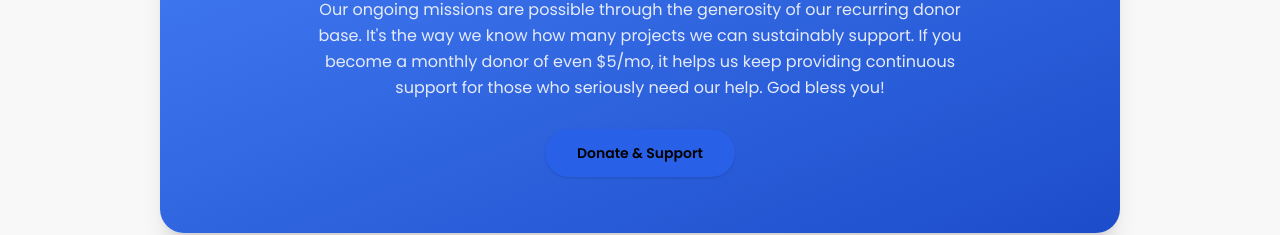
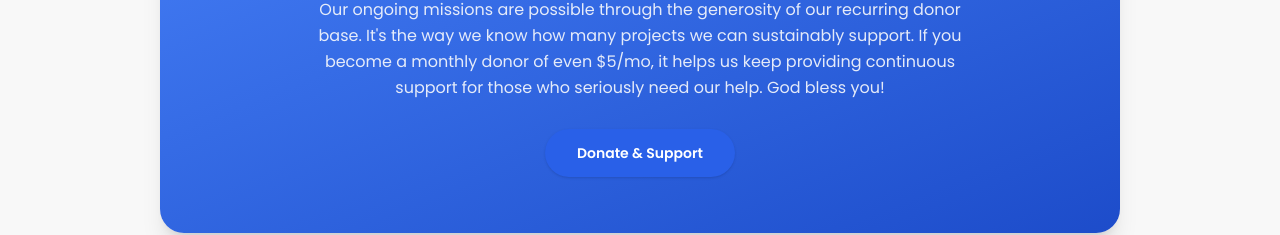
Before and after one commit to RORHITD/catholicconnect-care, a Next.js app: page / in a window 1280 px wide. Shown: the part 6176-6411 px from the top of the page. Built offline with nearby package versions, Linux system fonts and the light colour scheme.

Commit message:
White text on the monthly-donor CTA
Black on brand-600 measured 3.93:1 — the one contrast failure Lighthouse
still reported after the button sweep; its text colour was a separate
class the sweep did not touch.

```diff
--- a/app/page.tsx
+++ b/app/page.tsx
@@ -479,7 +479,7 @@
             <div className="mt-7">
               <Link
                 href="/donate"
-                className="inline-flex items-center gap-2 rounded-full bg-brand-600 px-8 py-3.5 text-sm font-semibold text-neutral-900 shadow transition hover:bg-brand-700"
+                className="inline-flex items-center gap-2 rounded-full bg-brand-600 px-8 py-3.5 text-sm font-semibold text-white shadow transition hover:bg-brand-700"
               >
                 Donate &amp; Support
               </Link>
```
